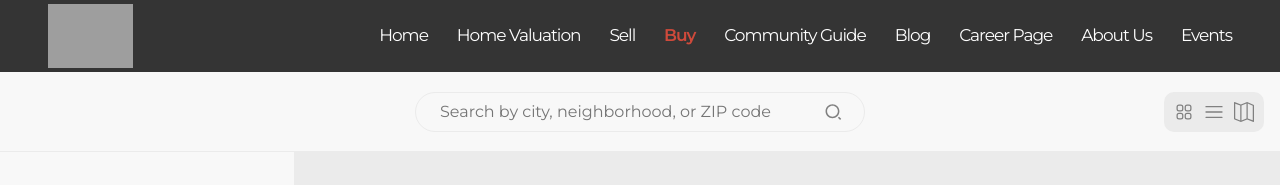
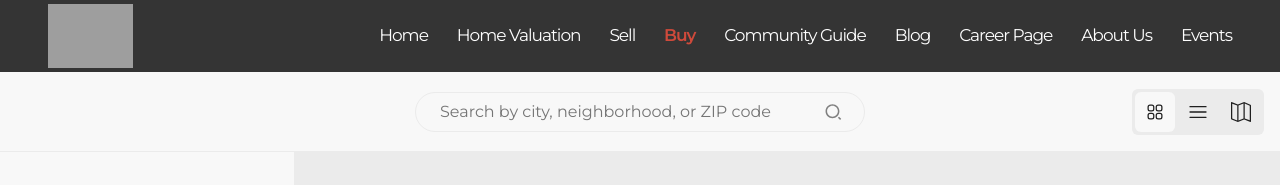
Before and after one commit to OlgicaZ/real-estate-app, a React (Create React App) app: page /buy in a window 1280 px wide. Shown: the top 185 px of the page. Built offline with nearby package versions, Linux system fonts and the light colour scheme; grey boxes are pictures that could not be loaded.

Commit message:
make transitions smooth

```diff
--- a/src/components/SearchBar/SearchBar.js
+++ b/src/components/SearchBar/SearchBar.js
@@ -5,7 +5,7 @@ import { HiOutlineSquares2X2 } from "react-icons/hi2";
 import { RxHamburgerMenu } from "react-icons/rx";
 import { SlMap } from "react-icons/sl";
 
-export default function SearchBar({ className }) {
+export default function SearchBar({ className, selectedView, toggleView }) {
     return (
         <div className={className}>
             <div className='buy-home__search-container'>
@@ -23,9 +23,24 @@ export default function SearchBar({ className }) {
 
             <div className='buy-home__search-view'>
                 <div className='buy-home__search-view-container'>
-                    <HiOutlineSquares2X2 />
-                    <RxHamburgerMenu />
-                    <SlMap />
+                    <div
+                        className={`${(selectedView === 'grid') ? 'selected' : ''}`}
+                        onClick={() => toggleView('grid')}
+                    >
+                        <HiOutlineSquares2X2 />
+                    </div>
+                    <div
+                        className={`${(selectedView === 'list') ? 'selected' : ''}`}
+                        onClick={() => toggleView('list')}
+                    >
+                        <RxHamburgerMenu />
+                    </div>
+                    <div
+                        className={`${(selectedView === 'map') ? 'selected' : ''}`}
+                        onClick={() => toggleView('map')}
+                    >
+                        <SlMap />
+                    </div>
                 </div>
             </div>
         </div>
--- a/src/components/SearchBar/SearchBar.scss
+++ b/src/components/SearchBar/SearchBar.scss
@@ -60,18 +60,33 @@
 
         &-container {
             background: $medium-grey;
-            border-radius: .625rem;
-            padding: .3125rem;
+            border-radius: .375rem;
+            padding: .1875rem;
             display: flex;
             align-items: center;
             justify-content: center;
+            gap: .1875rem;
+
+            div {
+                height: 2.5rem;
+                width: 2.5rem;
+                background: transparent;
+                border-radius: .375rem;
+                display: grid;
+                place-items: center;
+                padding: .625rem;
+                transition: background-color 0.3s;
+
+                &.selected {
+                    background-color: $light-grey;
+                }
+            }
 
             svg {
                 height: 100%;
-                width: 1.25rem;
-                margin: .3125rem;
+                width: 100%;
                 background: transparent;
-                color: grey;
+                color: $black;
             }
         }
     }
--- a/src/pages/Buy/Buy.js
+++ b/src/pages/Buy/Buy.js
@@ -6,13 +6,23 @@ import Contact from "../../components/Contact/Contact";
 import FilterResults from "../../components/FilterResults/FilterResults";
 import Filters from "../../components/Filters/Filters";
 import SearchBar from '../../components/SearchBar/SearchBar';
+import { useState } from 'react';
 
 export default function Buy() {
+
+    const [selectedView, setSelectedView] = useState('grid');
+
+    const toggleView= (view) => {setSelectedView(view)}
+
     return (
         <>
             <Header />
             <main className="buy-home">
-                <SearchBar className='buy-home__search' />
+                <SearchBar
+                    className='buy-home__search'
+                    selectedView={selectedView}
+                    toggleView={toggleView}
+                />
                 <Filters className='buy-home__filters'/>
                 <FilterResults className='buy-home__results'/>
             </main>
```
